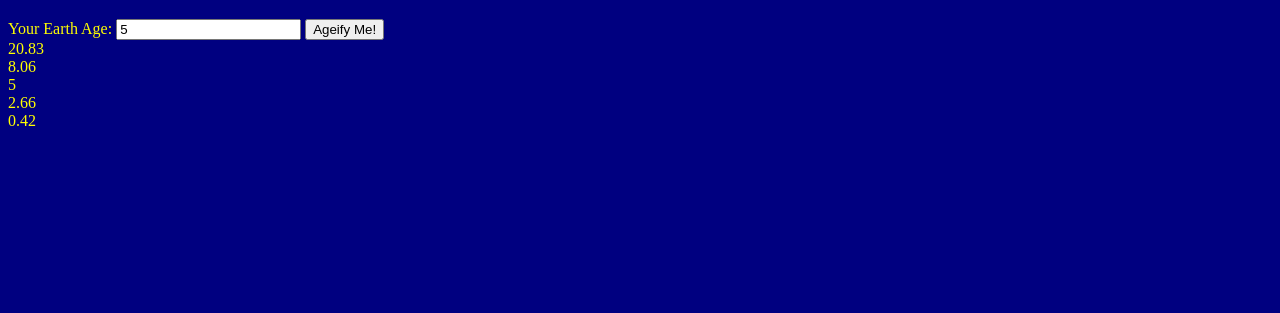
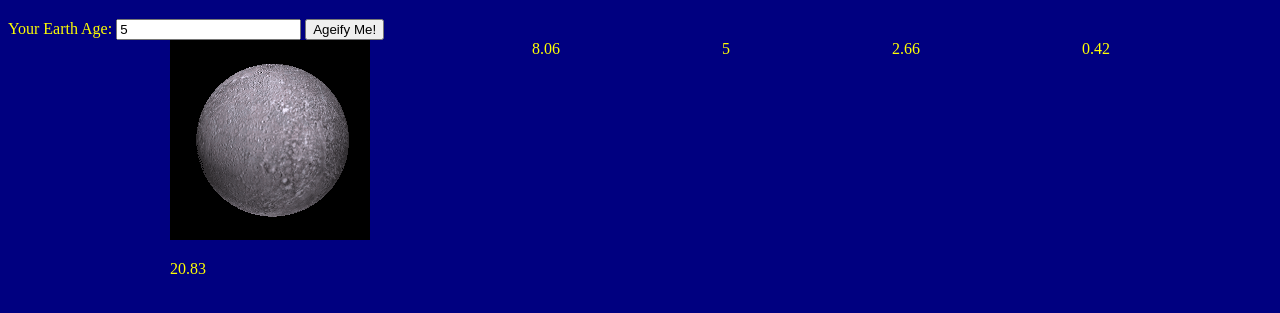
Before and after one commit to emmalgs/space-age-calculator, a website built with webpack: page src/index.html in a window 1280 px wide. Both pictures are taken after typing "5" into the empty fields and a click on the button "Ageify Me!". Shown: the part 61-374 px from the top of the page. Built offline with nearby package versions, Linux system fonts and the light colour scheme.

Commit message:
add image package manager and assets folder, add gif of mercury

```diff
--- a/src/css/styles.css
+++ b/src/css/styles.css
@@ -6,3 +6,8 @@ body {
   background-color: navy;
   color: yellow;
 }
+
+.planet-container {
+  display: flex;
+  justify-content: space-evenly;
+}
--- a/src/index.html
+++ b/src/index.html
@@ -17,7 +17,10 @@
   </div>
 
   <div class="planet-container">
-    <div id="mercury"></div>
+    <div id="mercury">
+      <img src="./assets/images/mercury.gif" alt="mercury gif">
+      <p></p>
+    </div>
     <div id="venus"></div>
     <div id="earth"></div>
     <div id="mars"></div>
--- a/src/index.js
+++ b/src/index.js
@@ -15,7 +15,7 @@ function displayPlanets(age) {
   const marsDiv = document.getElementById("mars");
   const jupiterDiv = document.getElementById("jupiter");
 
-  mercuryDiv.innerText = age.mercuryAge;
+  mercuryDiv.querySelector("p").innerText = age.mercuryAge;
   venusDiv.innerText = age.venusAge;
   earthDiv.innerText = age.earthYears;
   marsDiv.innerText = age.marsAge;
```
Also changed, not shown: src/assets/images/mercury.gif (added).
